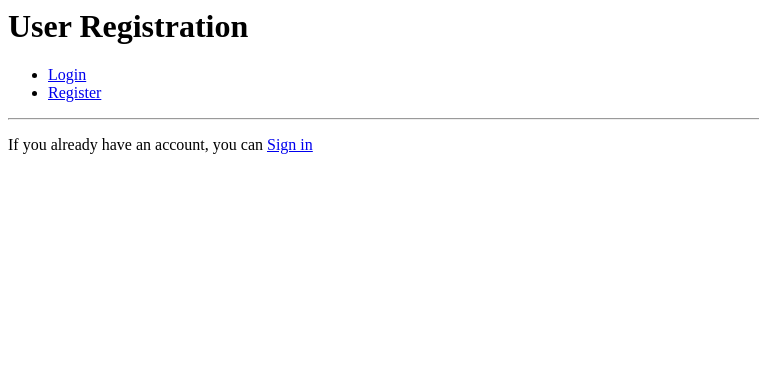
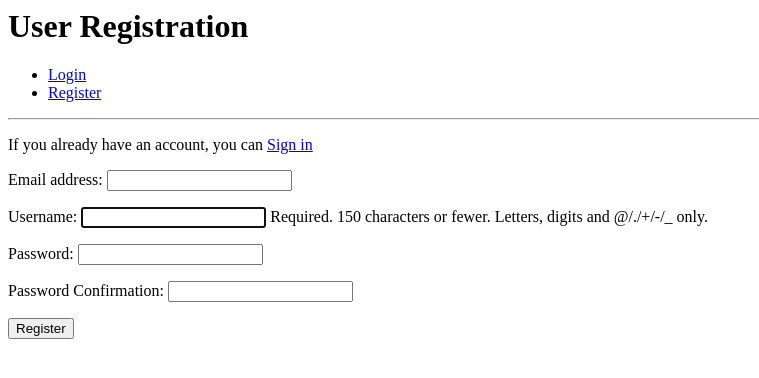
Before and after one commit to GarySimons/django-authentication, a Django app: page /accounts/register/ in a window 1280 px wide. Shown: the top 378 px of the page, without its empty margins (0-759 px from the left). Run offline with Django 3.2, Linux system fonts and the light colour scheme.

Commit message:
Wired up registration form

```diff
--- a/accounts/forms.py
+++ b/accounts/forms.py
@@ -1,7 +1,45 @@
 from django import forms
+from django.contrib.auth.models import User
+from django.contrib.auth.forms import UserCreationForm
+from django.core.exceptions import ValidationError
+
 
 class UserLoginForm(forms.Form):
     """Form to be used to log users in"""
 
     username = forms.CharField()
     password = forms.CharField(widget=forms.PasswordInput)
+
+
+class UserRegistrationForm(UserCreationForm):
+    """Form used to register a new user"""
+
+    password1 = forms.CharField(
+        label="Password",
+        widget=forms.PasswordInput)
+    password2 = forms.CharField(
+        label="Password Confirmation",
+        widget=forms.PasswordInput)
+
+    class Meta:
+        model = User
+        fields = ['email', 'username', 'password1', 'password2']
+
+    def clean_email(self):
+        email = self.cleaned_data.get('email')
+        username = self.cleaned_data.get('username')
+        if User.objects.filter(email=email).exclude(username=username):
+            raise forms.ValidationError(u'Email address must be unique')
+        return email
+
+    def clean_password2(self):
+        password1 = self.cleaned_data.get('password1')
+        password2 = self.cleaned_data.get('password2')
+
+        if not password1 or not password2:
+            raise ValidationError("Please confirm your password")
+
+        if password1 != password2:
+            raise ValidationError("Passwords must match")
+
+        return password2
--- a/accounts/templates/registration.html
+++ b/accounts/templates/registration.html
@@ -6,4 +6,11 @@
 
 {% block content %}
      <p>If you already have an account, you can <a href="{% url 'login' %}">Sign in</a></p>
+
+
+    <form method="POST">
+        {% csrf_token %}
+        {{ registration_form.as_p }}
+        <button type="submit">Register</button>
+    </form>
 {% endblock %}
--- a/accounts/views.py
+++ b/accounts/views.py
@@ -1,7 +1,8 @@
 from django.shortcuts import render, redirect, reverse
 from django.contrib import auth, messages
 from django.contrib.auth.decorators import login_required
-from accounts.forms import UserLoginForm
+from accounts.forms import UserLoginForm, UserRegistrationForm
+
 
 def index(request):
     """Return the index.html file"""
@@ -39,4 +40,6 @@ def login(request):
 
 def registration(request):
     """Render the registration page"""
-    return render(request, 'registration.html')
+    registration_form = UserRegistrationForm()
+    return render(request, 'registration.html', {
+        "registration_form": registration_form})
```
